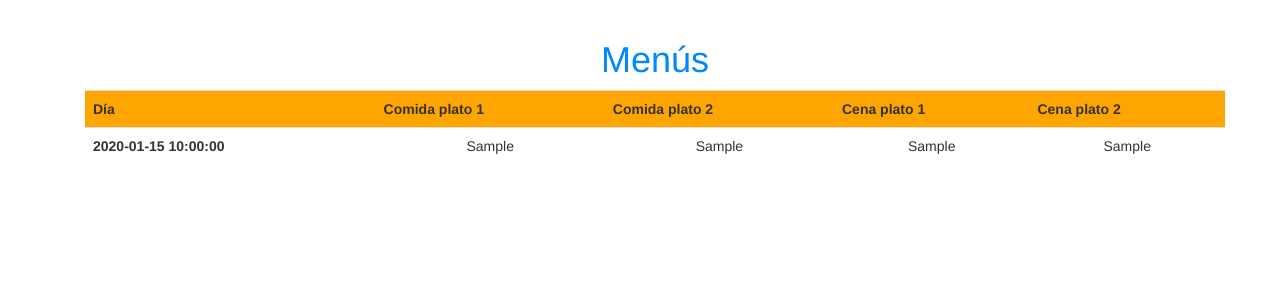
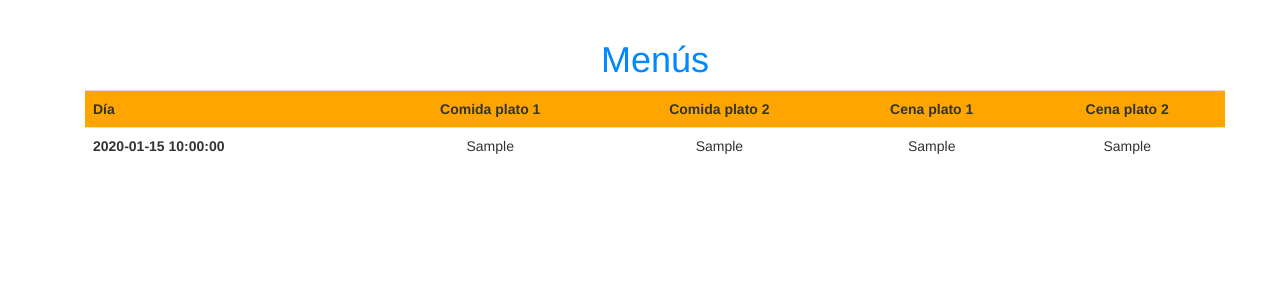
Before and after one commit to sralloza/flask-web, a Flask app: template app/new_menus/templates/index.html in a window 1280 px wide. Shown: the part 52-352 px from the top of the page. Run offline with Flask 2, Linux system fonts and the light colour scheme; the template is opened without the code that fills it: most values are stand-ins (such as "Sample title", 1, 10 or a date in 2020); some libraries are stand-ins or nearby versions.

Commit message:
Improved web

```diff
--- a/app/new_menus/templates/index.html
+++ b/app/new_menus/templates/index.html
@@ -10,35 +10,35 @@
                 <th scope="col" class="align-middle">
                     Día
                 </th>
-                <th scope="col" class="align-middle">
+                <th scope="col" class="text-center align-middle">
                     Comida plato 1
                 </th>
-                <th scope="col" class="align-middle">
+                <th scope="col" class="text-center align-middle">
                     Comida plato 2
                 </th>
-                <th scope="col" class="align-middle">
+                <th scope="col" class="text-center align-middle">
                     Cena plato 1
                 </th>
-                <th scope="col" class="align-middle">
+                <th scope="col" class="text-center align-middle">
                     Cena plato 2
                 </th>
             </tr>
             {% for menu in menus %}
             <tr class="{{ menu.code }}">
-                <th scope="row" class="dia align-middle">
+                <th scope="row" class="align-middle">
                     {{ menu.format_date() }}
                 </th>
                 <td class="text-center align-middle">
-                    {{ menu.lunch.p1 }}
+                    {{ menu.lunch.p1 or '-' }}
                 </td>
                 <td class="text-center align-middle">
-                    {{ menu.lunch.p2 }}
+                    {{ menu.lunch.p2 or '-' }}
                 </td>
                 <td class="text-center align-middle">
-                    {{ menu.dinner.p1 }}
+                    {{ menu.dinner.p1 or '-' }}
                 </td>
                 <td class="text-center align-middle">
-                    {{ menu.dinner.p2 }}
+                    {{ menu.dinner.p2 or '-' }}
                 </td>
             </tr>
             {% endfor %}
@@ -49,6 +49,7 @@
 <style type="text/css">
 .dia {
     white-space: nowrap;
+    background: #00ff00;
 }
 </style>
 
```
